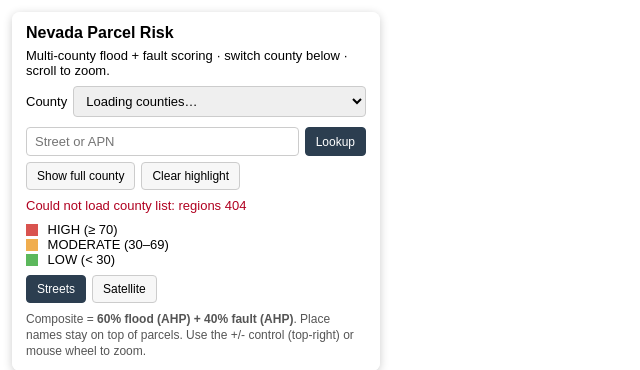
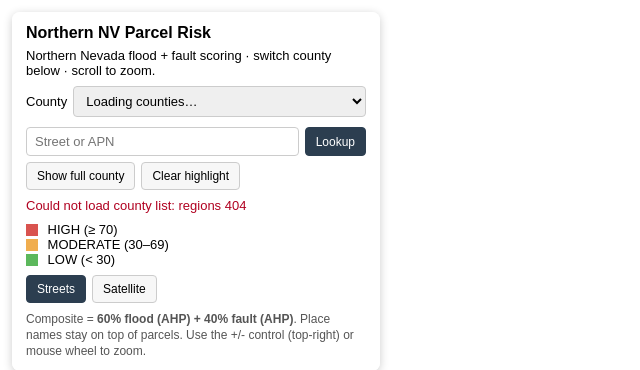
Before and after one commit to KatyaAlimov/northern-nv-parcel-risk, a Python web app: template templates/city_map.html in a window 1280 px wide. Shown: the top 370 px of the page, without its empty margins (0-640 px from the left). Run offline with Jinja, Linux system fonts and the light colour scheme; the template is opened without the code that fills it, so the values that code supplies are empty; some libraries are stand-ins or nearby versions.

Commit message:
Rebrand docs and UI around northern Nevada counties.
Shift README and app copy from Washoe-centric naming to multi-county northern NV coverage.

```diff
--- a/docker-compose.yml
+++ b/docker-compose.yml
@@ -1,5 +1,5 @@
 services:
-  # Public entry: static city_map.html + reno_risk.pmtiles (Range/206 via nginx)
+  # Public entry: county map HTML + PMTiles (Range/206 via nginx)
   web:
     image: nginx:1.27-alpine
     ports:
--- a/templates/city_map.html
+++ b/templates/city_map.html
@@ -3,7 +3,7 @@
 <head>
   <meta charset="utf-8" />
   <meta name="viewport" content="width=device-width, initial-scale=1" />
-  <title>NV Parcel Risk (PMTiles)</title>
+  <title>Northern NV Parcel Risk</title>
   <link href="https://unpkg.com/maplibre-gl@4.7.1/dist/maplibre-gl.css" rel="stylesheet" />
   <script src="https://unpkg.com/maplibre-gl@4.7.1/dist/maplibre-gl.js"></script>
   <script src="https://unpkg.com/pmtiles@3.2.0/dist/pmtiles.js"></script>
@@ -45,8 +45,8 @@
 </head>
 <body>
   <div class="panel">
-    <h1 id="panel-title">Nevada Parcel Risk</h1>
-    <div>Multi-county flood + fault scoring · switch county below · scroll to zoom.</div>
+    <h1 id="panel-title">Northern NV Parcel Risk</h1>
+    <div>Northern Nevada flood + fault scoring · switch county below · scroll to zoom.</div>
 
     <div class="search-row" style="margin-top:8px;">
       <label for="region-select" style="align-self:center;">County</label>
@@ -353,7 +353,7 @@
           if (!head.ok) {
             setStatus(
               `County tiles not ready yet (${region.file}). Lookup still works; ` +
-                "map colors appear after the tile build finishes. Try Washoe / Storey / Lyon for full map color.",
+                "map colors appear after the tile build finishes. Switch to a built northern NV county.",
               true
             );
           }
--- a/validation_report.py
+++ b/validation_report.py
@@ -1,6 +1,6 @@
 #!/usr/bin/env python3
 """
-Validation report for Washoe parcel risk scores.
+Validation report for northern Nevada parcel risk scores.
 
 Checks:
   - AHP consistency from config
@@ -145,7 +145,7 @@ def sensitivity_ahp(gdf: gpd.GeoDataFrame, delta: float = 0.20) -> dict:
 
 def to_markdown(report: dict) -> str:
     lines = [
-        "# Washoe Parcel Risk — Validation Report",
+        "# Northern Nevada Parcel Risk — Validation Report",
         "",
         f"**Dataset:** `{report['dataset_source']}`",
         f"**Parcels:** {report['coincidence']['n_parcels']}",
```
Also changed, not shown: app.py (+6 -6 lines), README.md.
